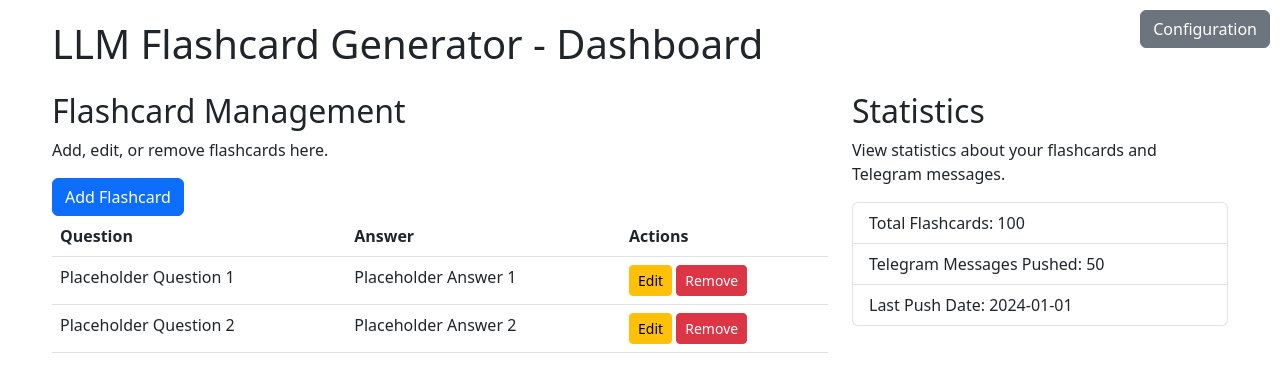
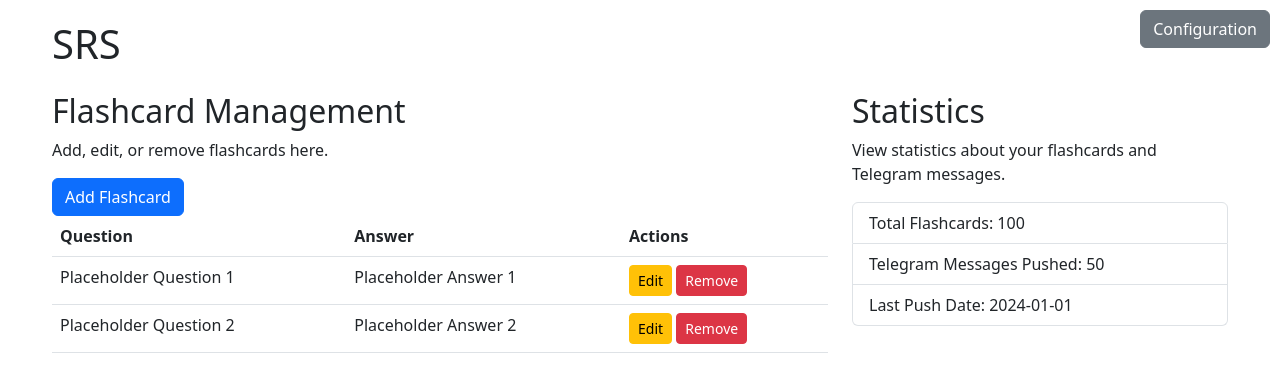
Before and after one commit to author31/srs, a FastAPI app: page /dashboard in a window 1280 px wide. Shown: the top 392 px of the page. Run offline with FastAPI, Linux system fonts and the light colour scheme.

Commit message:
feat: Add config page and update dashboard title

```diff
--- a/app/routers/dashboard.py
+++ b/app/routers/dashboard.py
@@ -3,6 +3,7 @@ from fastapi.responses import HTMLResponse
 from fastapi.templating import Jinja2Templates
 from sqlalchemy.orm import Session
 from app.database import get_db
+from app.schemas import ConfigUpdate
 
 router = APIRouter()
 
@@ -11,6 +12,11 @@ templates = Jinja2Templates(directory="templates")
 
 @router.get("/dashboard", response_class=HTMLResponse)
 async def get_dashboard(request: Request, db: Session = Depends(get_db)):
+    return templates.TemplateResponse("dashboard.html", {"request": request})
+
+
+@router.get("/config", response_class=HTMLResponse)
+async def get_config(request: Request, db: Session = Depends(get_db)):
     return templates.TemplateResponse(
-        "dashboard.html", {"request": request}
+        "config.html", {"config": ConfigUpdate, "request": request}
     )
--- a/templates/dashboard.html
+++ b/templates/dashboard.html
@@ -3,7 +3,7 @@
 <head>
     <meta charset="UTF-8">
     <meta name="viewport" content="width=device-width, initial-scale=1.0">
-    <title>LLM Flashcard Generator - Dashboard</title>
+    <title>SRS</title>
     <link href="https://cdn.jsdelivr.net/npm/bootstrap@5.3.0/dist/css/bootstrap.min.css" rel="stylesheet">
     <style>
         body {
@@ -22,7 +22,7 @@
 <body>
     <div class="container">
         <a href="/config" class="config-link btn btn-secondary">Configuration</a>
-        <h1 class="mb-4">LLM Flashcard Generator - Dashboard</h1>
+        <h1 class="mb-4">SRS</h1>
 
         <div class="row">
             <div class="col-md-8">
```
